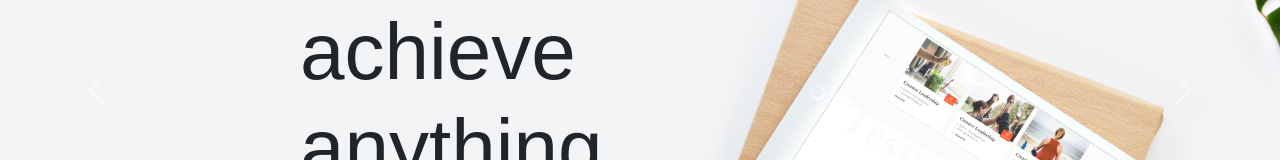
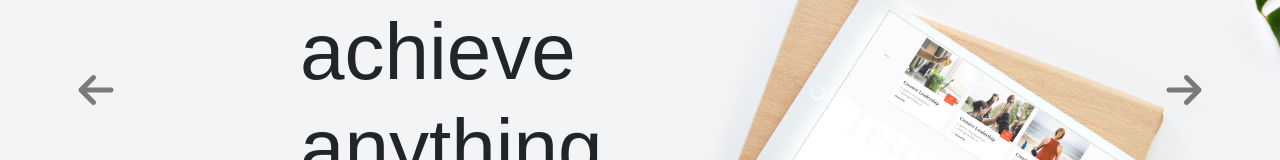
Before and after one commit to sabino-olivieri/proj-html-vuejs, a Vue app: page / in a window 1280 px wide. Shown: the part 270-430 px from the top of the page. Built offline with nearby package versions, Linux system fonts and the light colour scheme.

Commit message:
feat: changed carousel icon

```diff
--- a/src/components/AppCarouselBanner.vue
+++ b/src/components/AppCarouselBanner.vue
@@ -63,7 +63,9 @@ export default {
       data-bs-slide="prev"
       @click="showPrev()"
     >
-      <span class="carousel-control-prev-icon" aria-hidden="true"></span>
+      <!-- <span class="carousel-control-prev-icon" aria-hidden="true"></span> -->
+      <i class="fa-solid fa-arrow-left"></i>
+
       <span class="visually-hidden">Previous</span>
     </button>
     <button
@@ -73,7 +75,8 @@ export default {
       data-bs-slide="next"
       @click="showNext()"
     >
-      <span class="carousel-control-next-icon" aria-hidden="true"></span>
+      <!-- <span class="carousel-control-next-icon" aria-hidden="true"></span> -->
+      <i class="fa-solid fa-arrow-right"></i>
       <span class="visually-hidden">Next</span>
     </button>
   </div>
@@ -84,6 +87,13 @@ export default {
 
 .carousel {
   position: relative;
+
+  i{
+    font-size: 40px;
+    color: black
+  }
+
+
 
   .carousel-item {
     @include flex(column, center, start);
```
